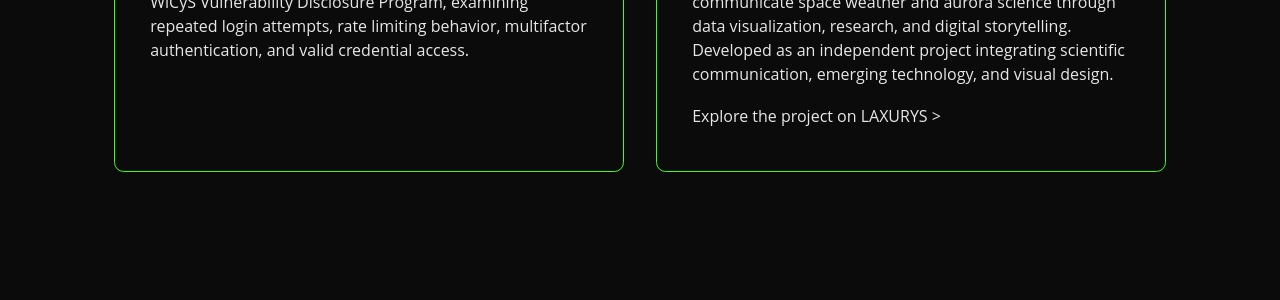
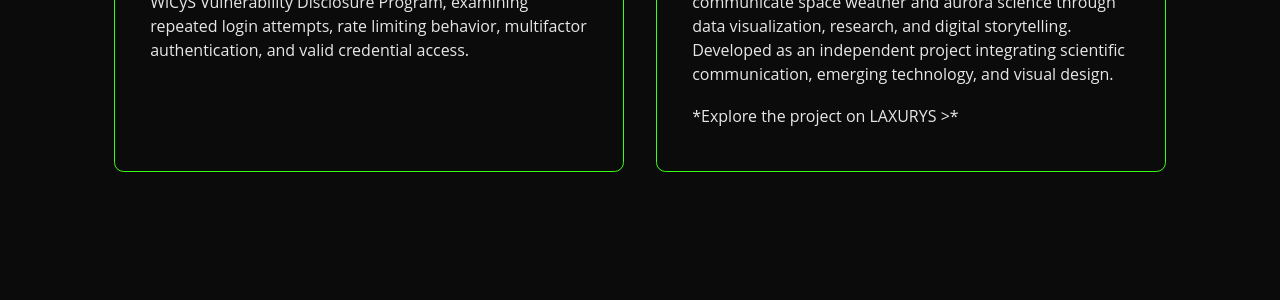
Before and after one commit to glsanclem/silvrnebyxlab, a Jekyll site: the page built from projects.md, in a window 1280 px wide. Shown: the part 480-780 px from the top of the page. Built offline with Jekyll 4.4.1, drawn with Linux system fonts in a browser that asks for light colours.

```diff
--- a/projects.md
+++ b/projects.md
@@ -26,7 +26,7 @@ A curated selection of technical projects involving cybersecurity testing, artif
 <h3>Coro: The Plasma Who Danced with Earth</h3>
 <p>An interdisciplinary technical project created to communicate space weather and aurora science through data visualization, research, and digital storytelling. Developed as an independent project integrating scientific communication, emerging technology, and visual design.</p>
 
-<p>Explore the project on LAXURYS ></p>
+<p>*Explore the project on LAXURYS >*</p>
 </div>
 
 </div>
```
